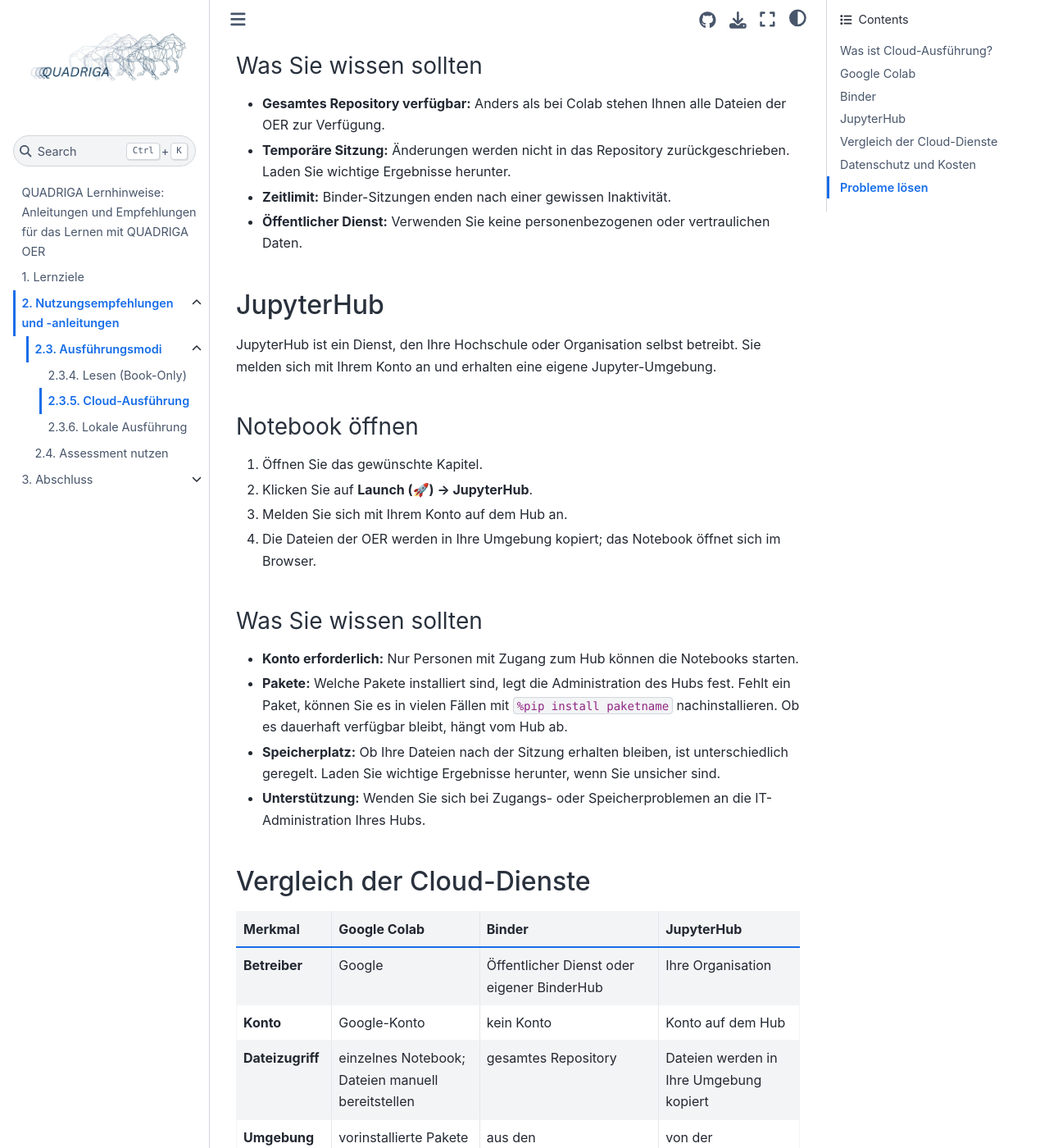
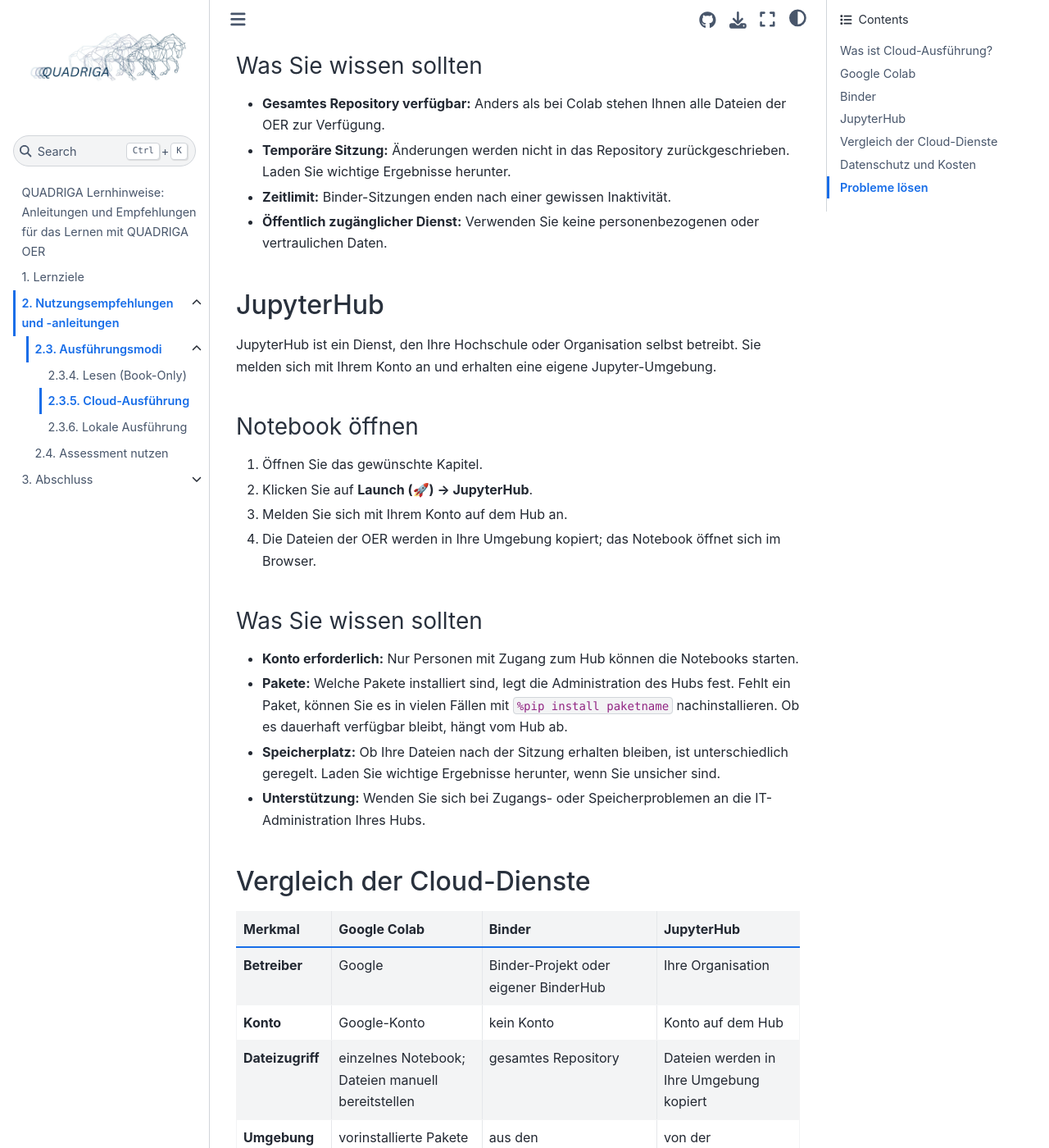
Before and after one commit to quadriga-dk/QUADRIGA-Learners-Manual, a Jupyter Book: the page built from nutzung/modi/cloud.md, in a window 1280 px wide and 1400 px high, scrolled down 2260 px. Shown: the whole window at 82% size. Built offline with Jupyter Book 1.0.4 settings and Sphinx 7.4.7 and the Sphinx Book theme 1.1.4, drawn with Linux system fonts in a browser that asks for light colours; some of the changed text lies outside the part shown.

Commit message:
fix(nutzung): clarify offline requirement and Binder operator

```diff
--- a/nutzung/modi/cloud.md
+++ b/nutzung/modi/cloud.md
@@ -75,7 +75,7 @@ Binder erstellt aus dem Git-Repository der OER eine passende Rechenumgebung. Dab
 - **Gesamtes Repository verfügbar:** Anders als bei Colab stehen Ihnen alle Dateien der OER zur Verfügung.
 - **Temporäre Sitzung:** Änderungen werden nicht in das Repository zurückgeschrieben. Laden Sie wichtige Ergebnisse herunter.
 - **Zeitlimit:** Binder-Sitzungen enden nach einer gewissen Inaktivität.
-- **Öffentlicher Dienst:** Verwenden Sie keine personenbezogenen oder vertraulichen Daten.
+- **Öffentlich zugänglicher Dienst:** Verwenden Sie keine personenbezogenen oder vertraulichen Daten.
 
 ## JupyterHub
 
@@ -99,12 +99,12 @@ JupyterHub ist ein Dienst, den Ihre Hochschule oder Organisation selbst betreibt
 
 | Merkmal | Google Colab | Binder | JupyterHub |
 |---|---|---|---|
-| **Betreiber** | Google | Öffentlicher Dienst oder eigener BinderHub | Ihre Organisation |
+| **Betreiber** | Google | Binder-Projekt oder eigener BinderHub | Ihre Organisation |
 | **Konto** | Google-Konto | kein Konto | Konto auf dem Hub |
 | **Dateizugriff** | einzelnes Notebook; Dateien manuell bereitstellen | gesamtes Repository | Dateien werden in Ihre Umgebung kopiert |
 | **Umgebung** | vorinstallierte Pakete von Google | aus den Konfigurationsdateien der OER | von der Administration festgelegt |
 | **Speichern** | Google Drive oder Download | Download, Sitzung temporär | je nach Konfiguration |
-| **Datenschutz** | Ausführung auf Google-Servern | öffentlicher Dienst | Regeln der Organisation |
+| **Datenschutz** | Ausführung auf Google-Servern | Öffentlich zugänglicher Dienst | Regeln der Organisation |
 | **Startzeit** | kurz | beim ersten Mal mehrere Minuten | abhängig vom Hub |
 
 ## Datenschutz und Kosten
```
Also changed, not shown: nutzung/ausführungsmodi.md (+1 -1 lines).
